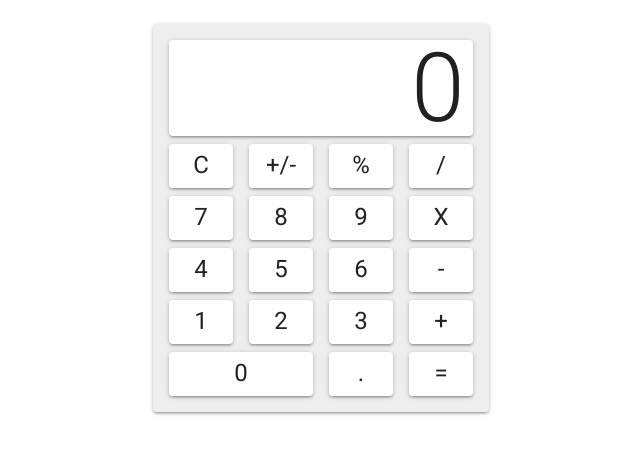
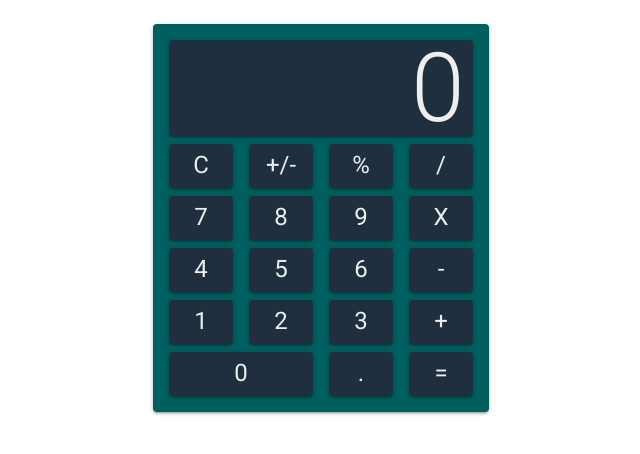
Before and after one commit to JakeSJordan11/oldcalculator, a React (Create React App) app: page / in a window 1280 px wide. Shown: the top 454 px of the page, without its empty margins (319-959 px from the left). Built offline with nearby package versions, Linux system fonts and the light colour scheme.

Commit message:
changed more colors

```diff
--- a/src/App.tsx
+++ b/src/App.tsx
@@ -25,7 +25,7 @@ class App extends React.Component<AppProps, AppState> {
   render() {
     return (
       <Grid container justify="center">
-        <Paper style={{ padding: 16, margin: 16, backgroundColor: "#eeeeee" }}>
+        <Paper style={{ padding: 16, margin: 16, backgroundColor: "#005f5f" }}>
           <Grid container spacing={16}>
             <Grid item xs>
               <CalcInput>{this.state.input}</CalcInput>
--- a/src/components/CalcButton.tsx
+++ b/src/components/CalcButton.tsx
@@ -15,12 +15,20 @@ export interface CalcButtonState {
 class CalcButton extends React.Component<CalcButtonProps, CalcButtonState> {
   render() {
     return (
-      <Paper style={{ width: "100%", height: "100%" }}>
+      <Paper
+        style={{
+          width: "100%",
+          height: "100%",
+          backgroundColor: "#1f2f3f"
+        }}
+      >
         <Button
           onClick={this.props.onClick(this.props.children)}
           style={{ width: "100%", height: "100%" }}
         >
-          <Typography variant="h5">{this.props.children}</Typography>
+          <Typography variant="h5" style={{ color: "#eeeeee" }}>
+            {this.props.children}
+          </Typography>
         </Button>
       </Paper>
     );
--- a/src/components/CalcInput.tsx
+++ b/src/components/CalcInput.tsx
@@ -9,8 +9,11 @@ class CalcButton extends React.Component<CalcButtonProps, CalcButtonState> {
   state = {};
   render() {
     return (
-      <Paper style={{ width: "100%" }}>
-        <Typography variant="h1" style={{ textAlign: "end", paddingRight: 10 }}>
+      <Paper style={{ width: "100%", backgroundColor: "#1f2f3f" }}>
+        <Typography
+          variant="h1"
+          style={{ textAlign: "end", paddingRight: 10, color: "#eeeeee" }}
+        >
           {this.props.children}
         </Typography>
       </Paper>
```
